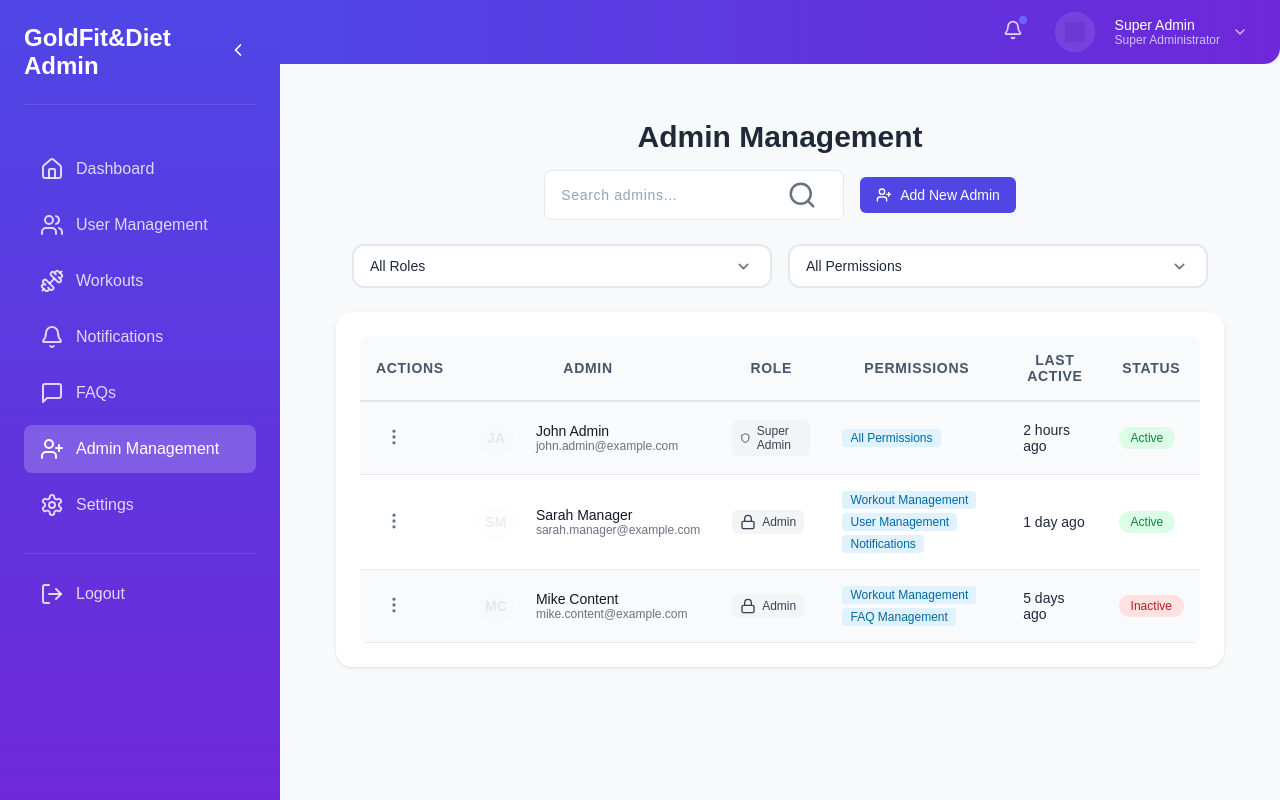
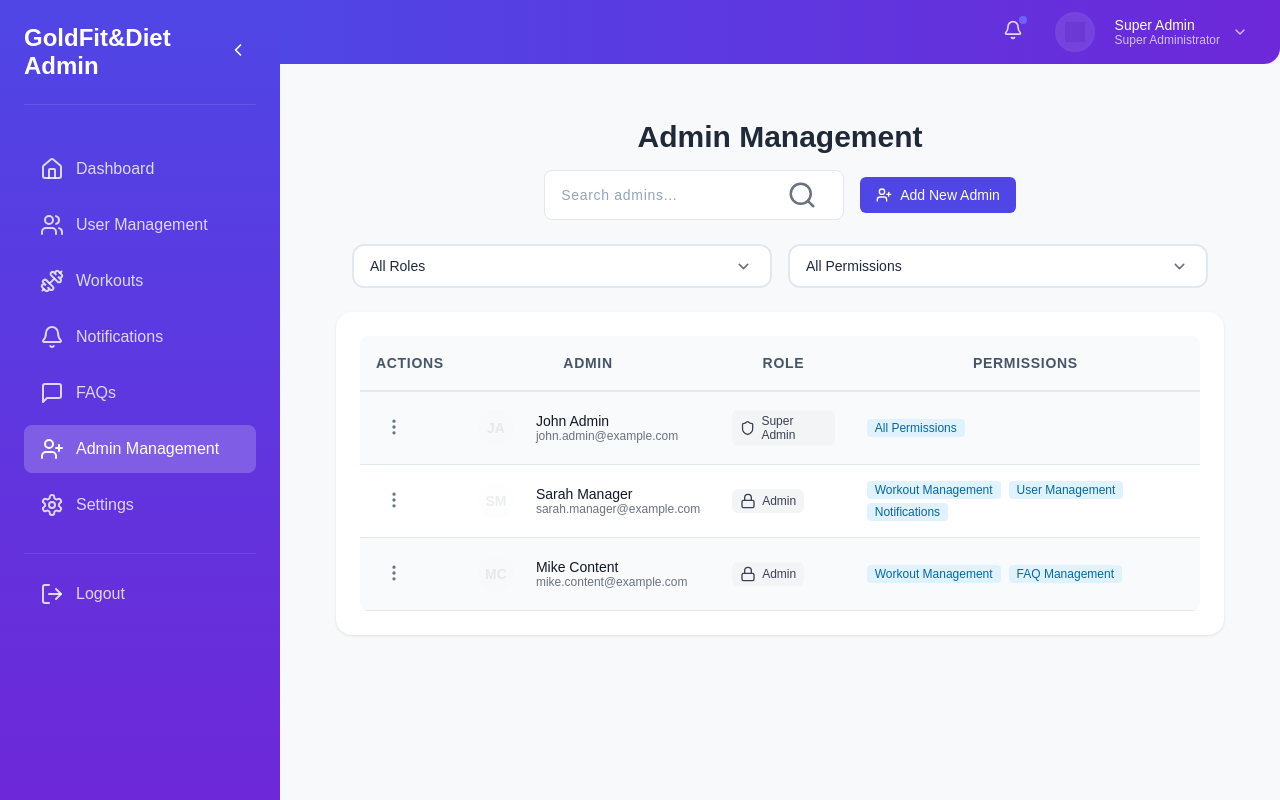
Before and after one commit to Smr002/GoldFit-Diet, a React (Vite) app in the folder my-react-app/: page /admin/admin-management in a window 1280 px wide. Built offline with nearby package versions, Linux system fonts and the light colour scheme; grey boxes are pictures that could not be loaded.

Commit message:
admin management small fixes

```diff
--- a/my-react-app/src/pages/admin/AdminManagement.jsx
+++ b/my-react-app/src/pages/admin/AdminManagement.jsx
@@ -215,8 +215,6 @@ const AdminManagement = () => {
                 <th>Admin</th>
                 <th>Role</th>
                 <th>Permissions</th>
-                <th>Last Active</th>
-                <th>Status</th>
               </tr>
             </thead>
             <tbody>
@@ -302,12 +300,6 @@ const AdminManagement = () => {
                         </span>
                       ))}
                     </div>
-                  </td>
-                  <td>{admin.lastActive}</td>
-                  <td>
-                    <span className={`status-badge ${admin.status.toLowerCase()}`}>
-                      {admin.status}
-                    </span>
                   </td>
                 </tr>
               ))}
@@ -524,21 +516,6 @@ const AdminManagement = () => {
                 </div>
               </div>
 
-              <div className="form-group">
-                <label htmlFor="adminStatus">Status</label>
-                <select
-                  id="adminStatus"
-                  value={selectedAdmin.status || 'Active'}
-                  onChange={(e) => setSelectedAdmin({
-                    ...selectedAdmin,
-                    status: e.target.value
-                  })}
-                  required
-                >
-                  <option value="Active">Active</option>
-                  <option value="Inactive">Inactive</option>
-                </select>
-              </div>
 
               {selectedAdmin.role !== 'Super Admin' && (
                 <div className="form-group">
```
